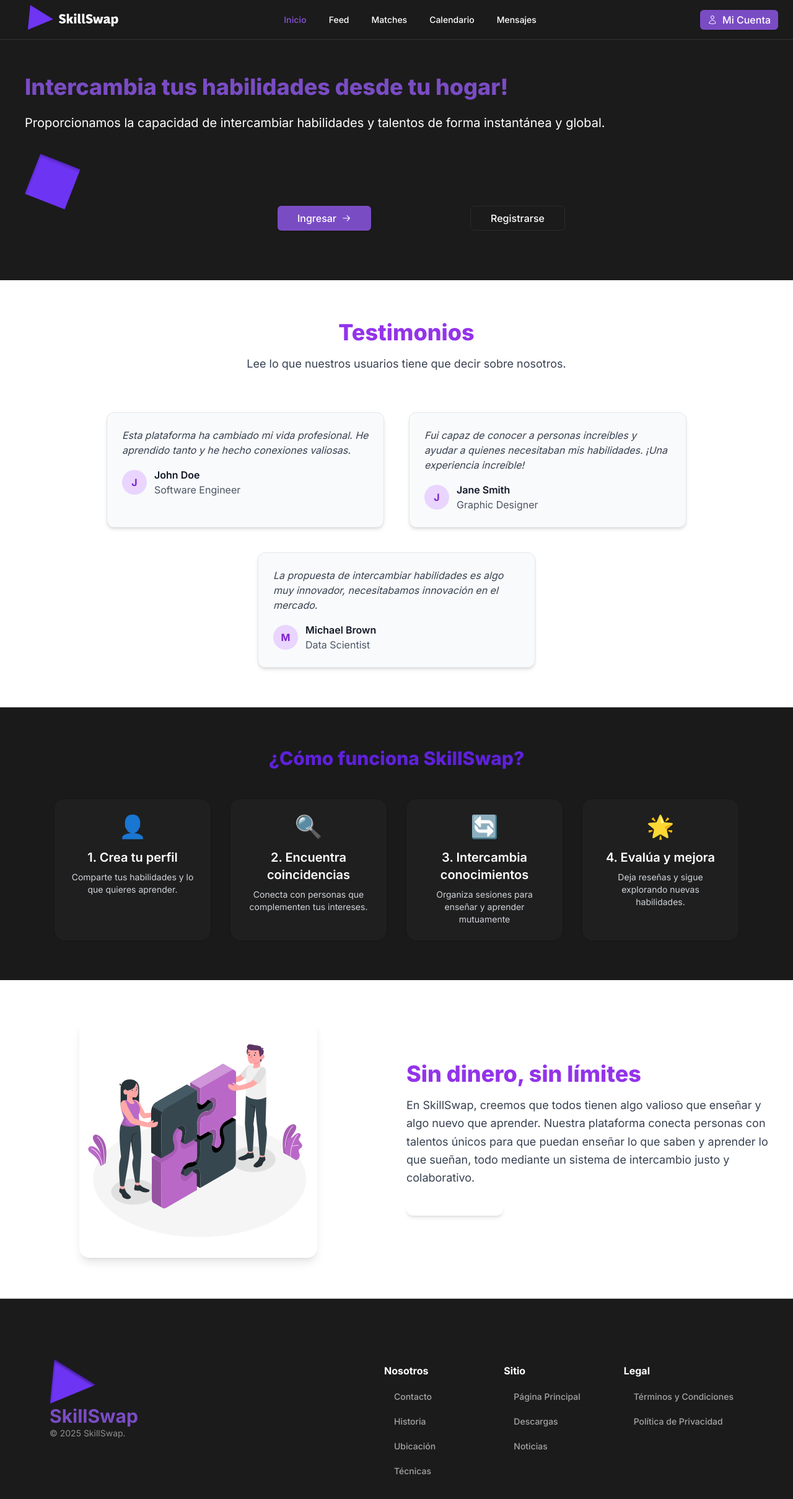
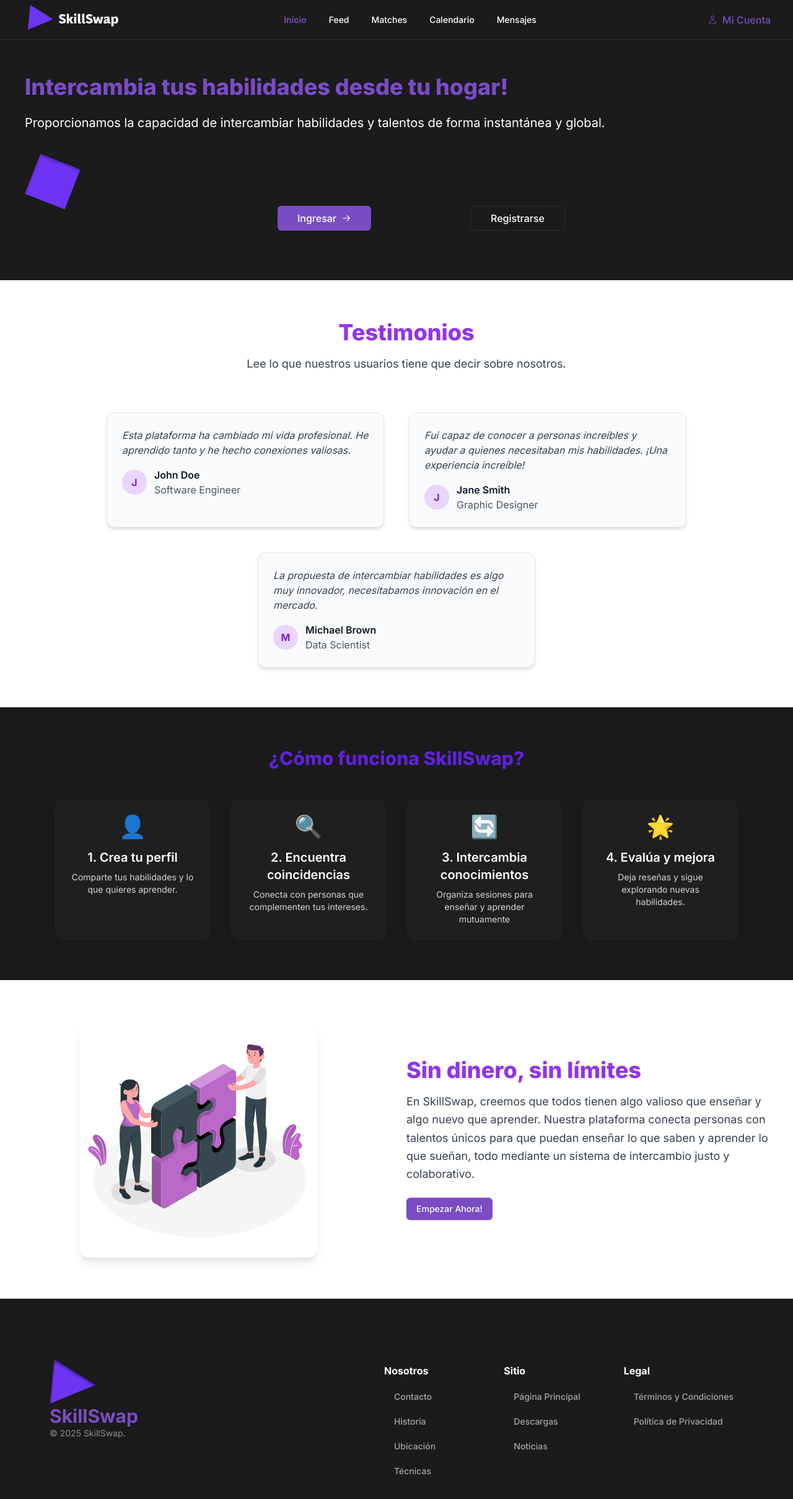
Before and after one commit to Xhand98/SkillSwap, a Next.js app: page / in a window 1280 px wide. Shown: the top 2418 px of the page at 62% size. Built offline with nearby package versions, Linux system fonts and the light colour scheme.

Commit message:
Fix: login. Feature: Register & Login to work as needed

```diff
--- a/src/app/(home)/_components/Description.tsx
+++ b/src/app/(home)/_components/Description.tsx
@@ -22,15 +22,10 @@ const Description: React.FC<DescriptionProps> = ({}) => (
         </h2>
         <p className="text-lg text-gray-700 mb-6 leading-relaxed">
           {locale.SECTION2.DESCRIPTION}
-        </p>{" "}        {locale.SECTION2.BUTTONS.map((element, index) => (
-          <Button
-            key={index}
-            className={element.CLASSES}
-            asChild
-          >
-            <Link href={element.LINK}>
-              {element.TEXT}
-            </Link>
+        </p>{" "}
+        {locale.SECTION2.BUTTONS.map((element, index) => (
+          <Button variant="default" key={index} asChild>
+            <Link href={element.LINK}>{element.TEXT}</Link>
           </Button>
         ))}
       </div>
--- a/src/app/(home)/_icons/Rectangle.tsx
+++ b/src/app/(home)/_icons/Rectangle.tsx
@@ -1,4 +1,4 @@
-import { RectangleIconContent } from "@/components/types";
+import { RectangleIconContent } from "@/types/types";
 import * as React from "react";
 
 export default function RectangleIcon({
--- a/src/app/login/page.tsx
+++ b/src/app/login/page.tsx
@@ -21,10 +21,10 @@ export default function Login() {
   return (
     <Container className="flex min-h-[calc(100vh-140px)] items-center justify-center mt-8">
       <div className="w-full flex flex-col justify-center items-center max-w-md space-y-6 rounded-xl border p-8 shadow-sm border-zinc-400">
-        <Text as="h1" size="heading-4" className="text-center">
+        <SkillSwapFull size={270} className="-ml-10 -my-4" />
+        <Text as="h1" size="heading-3" className="text-center">
           Iniciar sesión
         </Text>
-        <SkillSwapFull size={270} className="-ml-10" />
 
         <div className="w-full space-y-4">
           {locale.login.INPUTS.map((input, i) => (
--- a/src/app/register/page.tsx
+++ b/src/app/register/page.tsx
@@ -11,8 +11,10 @@ import { motion, AnimatePresence } from "framer-motion";
 import SkillSwapFull from "@/icons/logoFull";
 import locale from "@/locales/userAuth.json";
 import { Checkbox } from "@/components/ui/checkbox";
+import { useRouter } from "next/navigation";
 
 export default function Register() {
+  const router = useRouter();
   // Estado para los campos del formulario
   const [formData, setFormData] = useState({
     firstName: "",
@@ -104,6 +106,8 @@ export default function Register() {
     if (Object.values(newErrors).some((error) => error)) {
       return;
     }
+
+    router.push("/login");
 
     console.log("Registro exitoso", {
       ...formData,
--- a/src/components/header/Header.tsx
+++ b/src/components/header/Header.tsx
@@ -142,7 +142,7 @@ const Header = forwardRef<
 
         <div className="hidden lg:flex items-center gap-2">
           {/* Corregido - Se usa Button como wrapper principal */}
-          <Button variant="default" size="sm" className="text-md" asChild>
+          <Button variant="link" size="sm" className="text-md" asChild>
             <Link href={locale.NAVBAR.LINK} className="flex items-center gap-2">
               <svg
                 xmlns="http://www.w3.org/2000/svg"
@@ -165,7 +165,7 @@ const Header = forwardRef<
 
         <div className="lg:hidden">
           <Button
-            variant="ghost"
+            variant="link"
             size="icon"
             aria-label={isMenuOpen ? "Cerrar menú" : "Abrir menú"}
             onClick={() => setIsMenuOpen(!isMenuOpen)}
--- a/src/components/header/types.d.ts
+++ b/src/components/header/types.d.ts
@@ -1,4 +1,4 @@
-import type { SkillSwapContent } from "@/components/types.d";
+import type { SkillSwapContent } from "@/types/types";
 import type { ReactNode } from "react";
 
 export interface NavbarProps extends SkillSwapContent {
--- a/src/components/notify/Notify.tsx
+++ b/src/components/notify/Notify.tsx
@@ -6,7 +6,7 @@ import { Button } from "@/components/ui/button";
 import Link from "next/link";
 import { X as CloseIcon } from "lucide-react";
 import { forwardRef, useEffect, useState } from "react";
-import type { SkillSwapContent } from "../types";
+import type { SkillSwapContent } from "../../types/types";
 import useNotify from "./useNotify";
 
 const Notify = forwardRef<HTMLDivElement, SkillSwapContent>(
--- a/src/icons/logo.tsx
+++ b/src/icons/logo.tsx
@@ -1,4 +1,4 @@
-import { SkillSwapContent } from "@/components/types";
+import { SkillSwapContent } from "@/types/types";
 import { cn } from "@/lib/utils";
 
 export default function SkillSwap({
--- a/src/icons/logoFull.tsx
+++ b/src/icons/logoFull.tsx
@@ -1,4 +1,4 @@
-import { SkillSwapFullContent } from "@/components/types";
+import { SkillSwapFullContent } from "@/types/types";
 import { cn } from "@/lib/utils";
 
 export default function SkillSwapFull({
--- a/src/locales/home.json
+++ b/src/locales/home.json
@@ -39,7 +39,6 @@
       {
         "TEXT": "Empezar Ahora!",
         "TYPE": "Link",
-        "CLASSES": "inline-flex w-50 h-12 items-center bg-purple-600 text-white font-semibold py-3 px-6 rounded-xl shadow-md hover:bg-purple-700 transition-colors",
         "LINK": "/register"
       }
     ]
```
Also changed, not shown: src/types/types.d.ts (renamed from src/components/types.d.ts).
